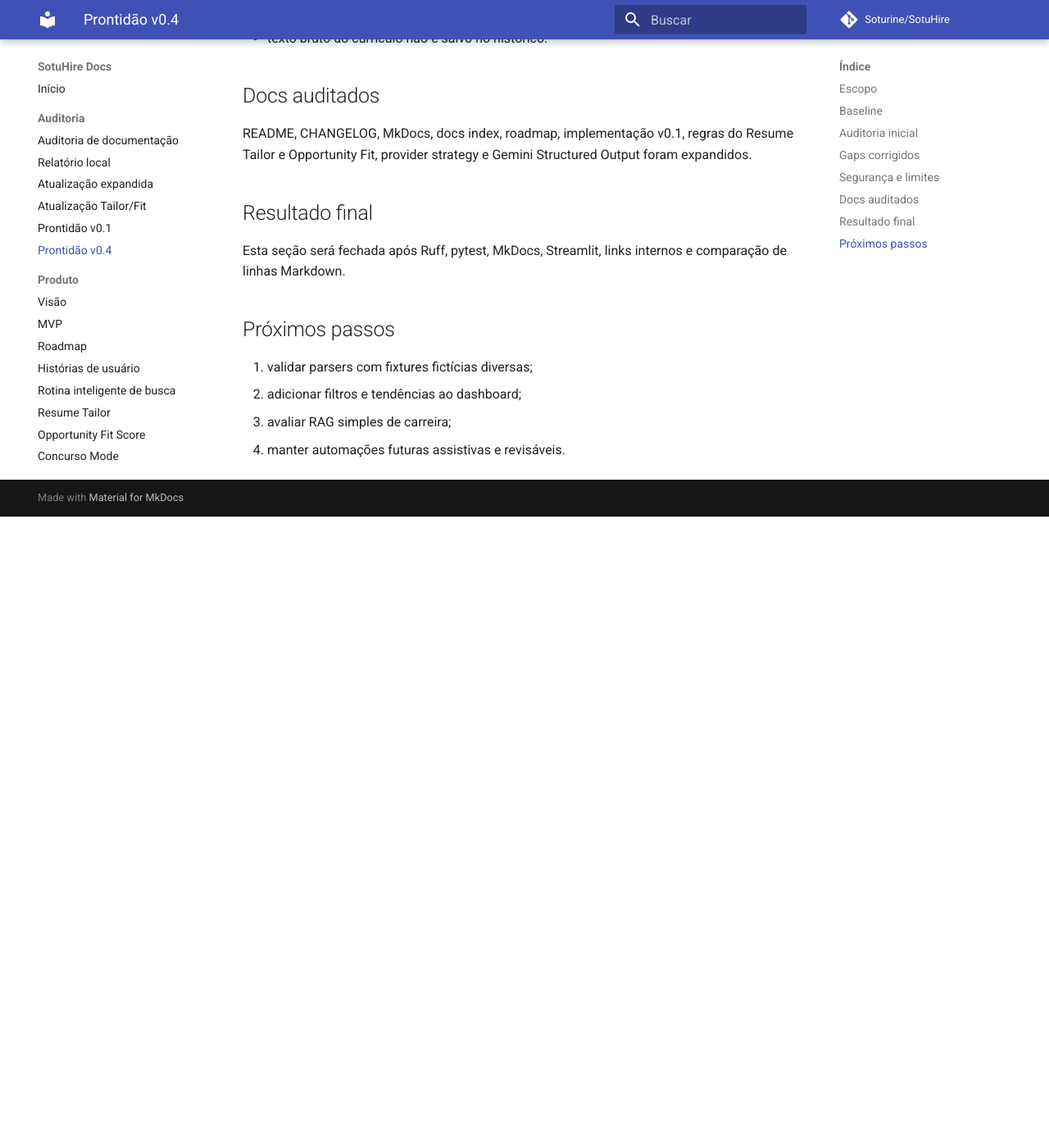
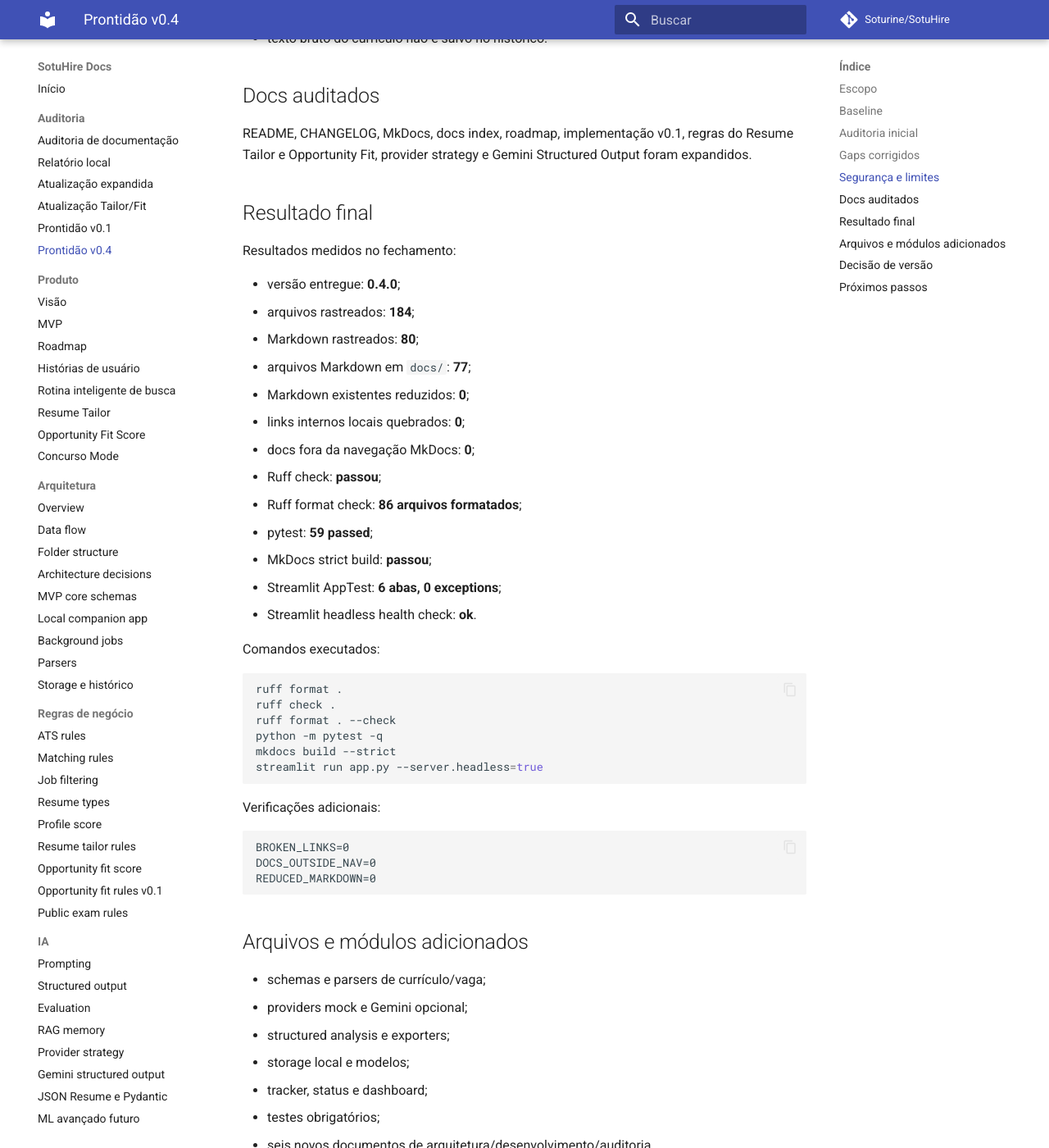
Before and after one commit to Soturine/SotuHire, an MkDocs documentation site: the page built from docs/00-audit/v0.4-readiness-audit.md, in a window 1280 px wide and 1400 px high, scrolled down 1781 px. Shown: the whole window at 82% size. Built offline with MkDocs 1.6.1 and Material for MkDocs 9.7.7, drawn with Linux system fonts in a browser that asks for light colours; comment, search, counter and statistics services are not loaded; before the commit the page ends 2411 px from its top, so only the background shows below that; some of the changed text lies outside the part shown.

Commit message:
chore: apply Ruff formatting and finalize QA

````diff
--- a/docs/00-audit/v0.4-readiness-audit.md
+++ b/docs/00-audit/v0.4-readiness-audit.md
@@ -64,7 +64,60 @@
 
 ## Resultado final
 
-Esta seção será fechada após Ruff, pytest, MkDocs, Streamlit, links internos e comparação de linhas Markdown.
+Resultados medidos no fechamento:
+
+- versão entregue: **0.4.0**;
+- arquivos rastreados: **184**;
+- Markdown rastreados: **80**;
+- arquivos Markdown em `docs/`: **77**;
+- Markdown existentes reduzidos: **0**;
+- links internos locais quebrados: **0**;
+- docs fora da navegação MkDocs: **0**;
+- Ruff check: **passou**;
+- Ruff format check: **86 arquivos formatados**;
+- pytest: **59 passed**;
+- MkDocs strict build: **passou**;
+- Streamlit AppTest: **6 abas, 0 exceptions**;
+- Streamlit headless health check: **ok**.
+
+Comandos executados:
+
+```bash
+ruff format .
+ruff check .
+ruff format . --check
+python -m pytest -q
+mkdocs build --strict
+streamlit run app.py --server.headless=true
+```
+
+Verificações adicionais:
+
+```text
+BROKEN_LINKS=0
+DOCS_OUTSIDE_NAV=0
+REDUCED_MARKDOWN=0
+```
+
+## Arquivos e módulos adicionados
+
+- schemas e parsers de currículo/vaga;
+- providers mock e Gemini opcional;
+- structured analysis e exporters;
+- storage local e modelos;
+- tracker, status e dashboard;
+- testes obrigatórios;
+- seis novos documentos de arquitetura/desenvolvimento/auditoria.
+
+## Decisão de versão
+
+As três etapas foram concluídas, documentadas e testadas:
+
+- v0.2 UX/parsers: concluída;
+- v0.3 structured AI/exports: concluída;
+- v0.4 tracker/histórico/dashboard: concluída.
+
+Portanto, a versão real entregue é **v0.4.0**.
 
 ## Próximos passos
 
````
Also changed, not shown: 3 other files.
